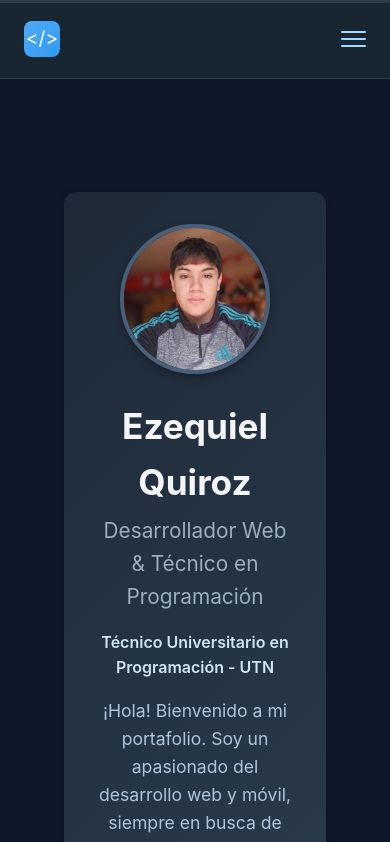
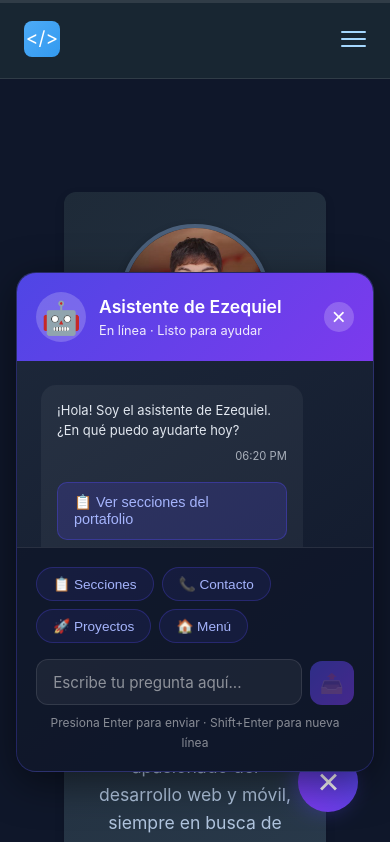
Before and after one commit to EzequielQ2004/Portafolio-Vuejs, a Vue app: page / in a window 390 px wide. Shown: the top 842 px of the page. Built offline with nearby package versions, Linux system fonts and the light colour scheme.

Commit message:
Agregar chatbot funcional al portafolio

```diff
--- a/src/App.vue
+++ b/src/App.vue
@@ -62,6 +62,8 @@ onUnmounted(() => {
   <div class="app-container">
     <!-- Navegación -->
     <NavBar />
+
+    <Chatbot />
 
     <!-- Header Principal -->
     <header class="main-header" id="inicio">
--- a/src/components/Chatbot.vue
+++ b/src/components/Chatbot.vue
@@ -440,40 +440,6 @@ function autoResize(event) {
 </template>
 
 <style scoped>
-/* Botón flotante */
-.chat-button {
-  position: fixed;
-  bottom: 2rem;
-  right: 2rem;
-  width: 60px;
-  height: 60px;
-  background: linear-gradient(135deg, #4f46e5, #7c3aed);
-  border: none;
-  border-radius: 50%;
-  color: white;
-  font-size: 1.8rem;
-  cursor: pointer;
-  z-index: 9998;
-  display: flex;
-  align-items: center;
-  justify-content: center;
-  transition: all 0.3s cubic-bezier(0.175, 0.885, 0.32, 1.275);
-  box-shadow: 0 4px 20px rgba(79, 70, 229, 0.4);
-}
-
-.chat-button:hover {
-  transform: scale(1.1);
-  box-shadow: 0 6px 25px rgba(79, 70, 229, 0.6);
-}
-
-.chat-button-active {
-  transform: rotate(90deg);
-}
-
-.chat-button-active:hover {
-  transform: rotate(90deg) scale(1.1);
-}
-
 /* Ventana del chat */
 .chat-window {
   position: fixed;
@@ -481,6 +447,8 @@ function autoResize(event) {
   right: 2rem;
   width: 380px;
   height: 600px;
+  max-height: calc(100vh - 120px); /* Evita que se corte en pantallas pequeñas */
+  top: auto; /* Asegurar que está basado en bottom */
   background: linear-gradient(145deg, #1e293b, #0f172a);
   border-radius: 20px;
   box-shadow: 0 10px 40px rgba(0, 0, 0, 0.5);
@@ -501,6 +469,40 @@ function autoResize(event) {
     opacity: 1;
     transform: translateY(0) scale(1);
   }
+}
+
+/* Botón flotante */
+.chat-button {
+  position: fixed;
+  bottom: 2rem;
+  right: 2rem;
+  z-index: 9998; /* Menor que chat-window */
+  width: 60px;
+  height: 60px;
+  background: linear-gradient(135deg, #4f46e5, #7c3aed);
+  border: none;
+  border-radius: 50%;
+  color: white;
+  font-size: 1.8rem;
+  cursor: pointer;
+  display: flex;
+  align-items: center;
+  justify-content: center;
+  transition: all 0.3s cubic-bezier(0.175, 0.885, 0.32, 1.275);
+  box-shadow: 0 4px 20px rgba(79, 70, 229, 0.4);
+}
+
+.chat-button:hover {
+  transform: scale(1.1);
+  box-shadow: 0 6px 25px rgba(79, 70, 229, 0.6);
+}
+
+.chat-button-active {
+  transform: rotate(90deg);
+}
+
+.chat-button-active:hover {
+  transform: rotate(90deg) scale(1.1);
 }
 
 /* Header del chat */
@@ -778,36 +780,35 @@ function autoResize(event) {
   text-align: center;
 }
 
-/* Responsive */
+/* Para notebooks/pantallas medianas */
+@media (max-width: 1366px) {
+  .chat-window {
+    width: 350px;
+    height: 550px;
+    bottom: 5rem;
+    right: 1.5rem;
+    max-height: calc(100vh - 100px);
+  }
+}
+
+/* Para pantallas pequeñas */
 @media (max-width: 768px) {
   .chat-window {
     width: calc(100vw - 3rem);
-    height: 500px;
+    height: calc(100vh - 150px);
+    max-height: 500px;
     right: 1.5rem;
     bottom: 5rem;
-  }
-
-  .chat-button {
-    bottom: 1.5rem;
-    right: 1.5rem;
-    width: 55px;
-    height: 55px;
+    top: auto;
   }
 }
 
 @media (max-width: 480px) {
   .chat-window {
     width: calc(100vw - 2rem);
+    height: calc(100vh - 120px);
     right: 1rem;
-  }
-
-  .quick-actions {
-    justify-content: center;
-  }
-
-  .quick-action {
-    padding: 0.4rem 0.8rem;
-    font-size: 0.8rem;
+    bottom: 4.5rem;
   }
 }
 </style>
```
